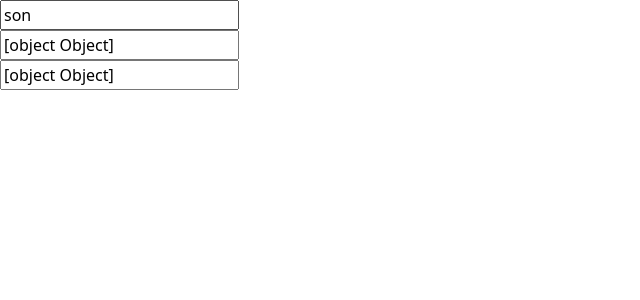
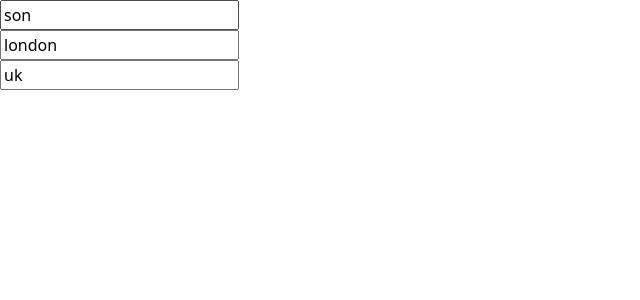
Before and after one commit to bluetree2/react1, a React (Vite) app: page / in a window 1280 px wide. Shown: the top 300 px of the page, without its empty margins (0-640 px from the left). Built offline with nearby package versions, Linux system fonts and the light colour scheme.

Commit message:
오타수정

```diff
--- a/src/App31.jsx
+++ b/src/App31.jsx
@@ -1,6 +1,6 @@
 import React, {useState} from 'react';
 
-function App31(props) {
+function MyComp1() {
   const [person, setPerson] = useState({
     name: "son",
     address: {
@@ -25,19 +25,34 @@ function App31(props) {
   return (
     <div>
       <div>
-        <input type="text" placeholder="이름" value={person.name}
-        onClick={handleNameChange}/>
+        <input
+          type="text"
+          placeholder="이름"
+          value={person.name}
+          onChange={handleNameChange}
+        />
       </div>
       <div>
-        <input type="text" placeholder="도시" value={person.address}
-        onClick={handleCityChange}/>
+        <input
+          type="text"
+          placeholder="도시"
+          value={person.address.city}
+          onChange={handleCityChange}
+        />
       </div>
       <div>
-        <input type="text" placeholder="국가" value={person.address}
-        />
+        <input type="text" placeholder="국가" value={person.address.country} />
       </div>
     </div>
   );
 }
 
+function App31(props) {
+  return (
+    <div>
+      <MyComp1 />
+    </div>
+  );
+}
+
 export default App31;
```
